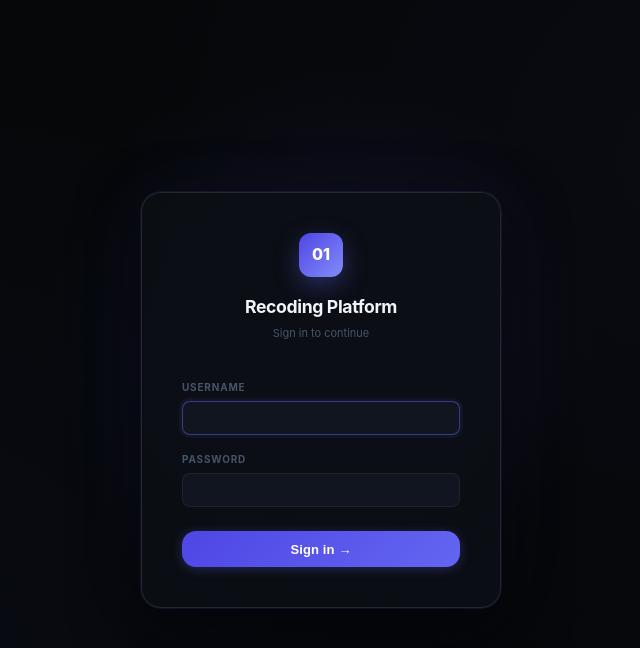
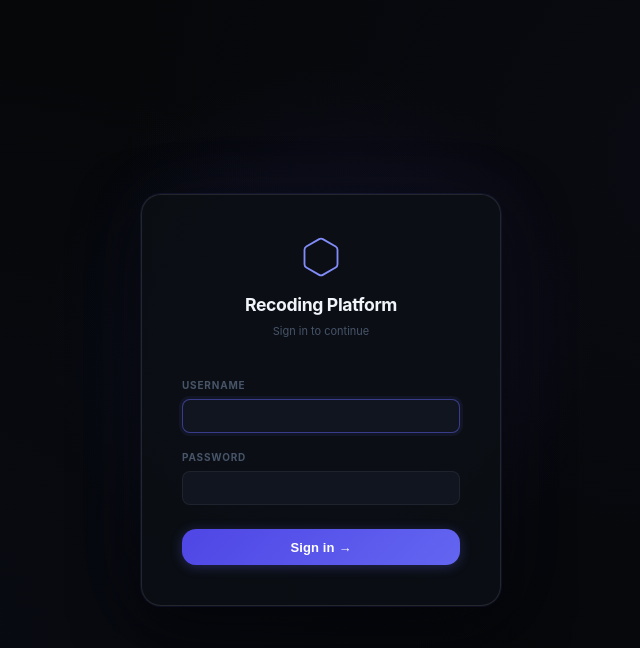
Before and after one commit to jvcByte/recoding, a Next.js app: page /login in a window 1280 px wide. Shown: the top 648 px of the page, without its empty margins (319-959 px from the left). Built offline with nearby package versions, Linux system fonts and the light colour scheme.

Commit message:
Restore Hexagon logo, remove 01 mark

```diff
--- a/app/components/Navbar.tsx
+++ b/app/components/Navbar.tsx
@@ -1,6 +1,6 @@
 import Link from 'next/link';
 import LogoutButton from './LogoutButton';
-import { GraduationCap, User } from 'lucide-react';
+import { GraduationCap, User, Hexagon } from 'lucide-react';
 
 interface NavLink { href: string; label: string; }
 interface Props { username?: string; role?: string; links?: NavLink[]; }
@@ -11,7 +11,7 @@ export default function Navbar({ username, role, links = [] }: Props) {
       <div className="container">
         <div className="navbar-inner">
           <Link href={role === 'instructor' ? '/instructor' : '/participant'} className="navbar-brand">
-            <div className="logo-mark">01</div>
+            <Hexagon size={20} strokeWidth={1.5} style={{ color: 'var(--accent2)' }} />
             <span style={{ color: 'var(--text2)', fontWeight: 400 }}>Recoding</span>
           </Link>
 
--- a/app/globals.css
+++ b/app/globals.css
@@ -88,20 +88,6 @@ a:hover { color: var(--text); }
   align-items: center;
   gap: 0.6rem;
   letter-spacing: 0.01em;
-}
-.navbar-brand .logo-mark {
-  width: 28px;
-  height: 28px;
-  background: linear-gradient(135deg, var(--accent3), var(--accent2));
-  border-radius: 6px;
-  display: flex;
-  align-items: center;
-  justify-content: center;
-  font-size: 11px;
-  font-weight: 800;
-  color: #fff;
-  letter-spacing: -0.5px;
-  flex-shrink: 0;
 }
 .navbar-nav { display: flex; align-items: center; gap: 0.125rem; }
 .nav-link {
@@ -470,20 +456,7 @@ tbody tr:hover td { color: var(--text); }
     0 0 80px rgba(99,102,241,0.06);
 }
 .login-logo { text-align: center; margin-bottom: 2.25rem; }
-.login-logo-mark {
-  width: 44px;
-  height: 44px;
-  background: linear-gradient(135deg, var(--accent3), var(--accent2));
-  border-radius: 12px;
-  display: flex;
-  align-items: center;
-  justify-content: center;
-  font-size: 16px;
-  font-weight: 800;
-  color: #fff;
-  margin: 0 auto 1rem;
-  box-shadow: 0 8px 24px rgba(99,102,241,0.35);
-}
+.login-logo-icon { display: flex; justify-content: center; margin-bottom: 0.75rem; }
 .login-logo-title {
   font-size: 1.1rem;
   font-weight: 700;
--- a/app/login/page.tsx
+++ b/app/login/page.tsx
@@ -4,6 +4,7 @@ import { useState, Suspense } from 'react';
 import { signIn } from 'next-auth/react';
 import { useSearchParams } from 'next/navigation';
 
+import { Hexagon } from 'lucide-react';
 
 function LoginForm() {  const searchParams = useSearchParams();
   const callbackUrl = searchParams.get('callbackUrl');
@@ -43,7 +44,9 @@ function LoginForm() {  const searchParams = useSearchParams();
     <div className="login-page">
       <div className="login-card">
         <div className="login-logo">
-          <div className="login-logo-mark">01</div>
+          <div className="login-logo-icon" style={{ marginBottom: '0.75rem' }}>
+            <Hexagon size={44} strokeWidth={1} style={{ color: 'var(--accent2)' }} />
+          </div>
           <div className="login-logo-title">Recoding Platform</div>
           <div className="login-logo-sub">Sign in to continue</div>
         </div>
```
